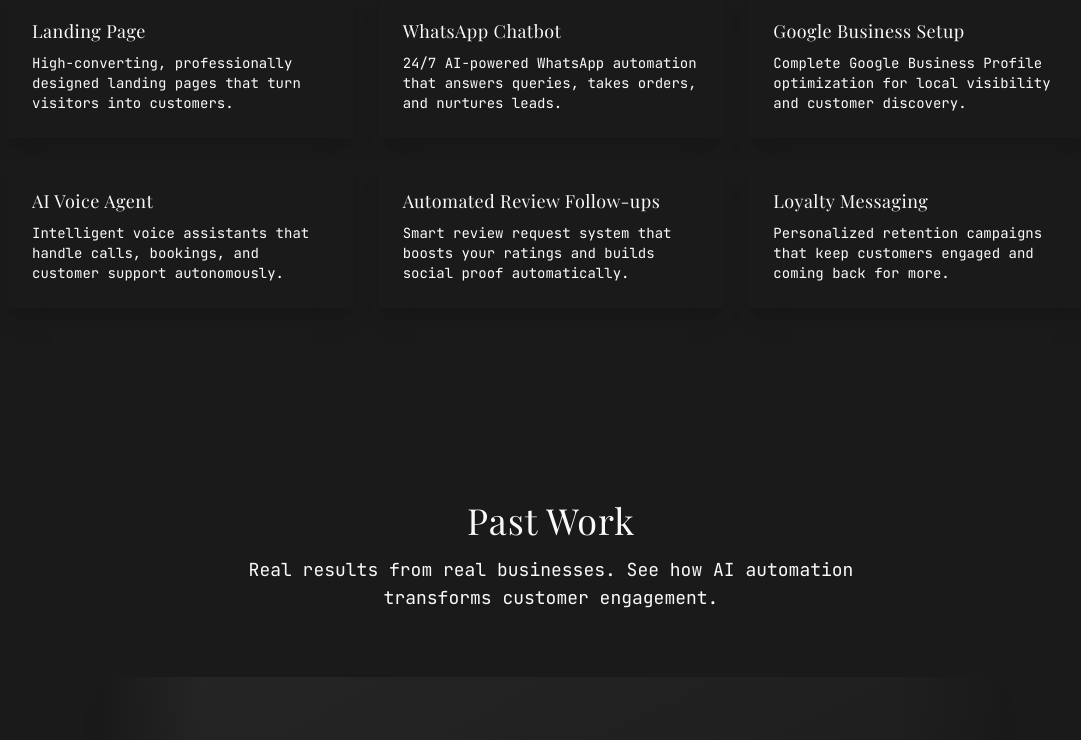
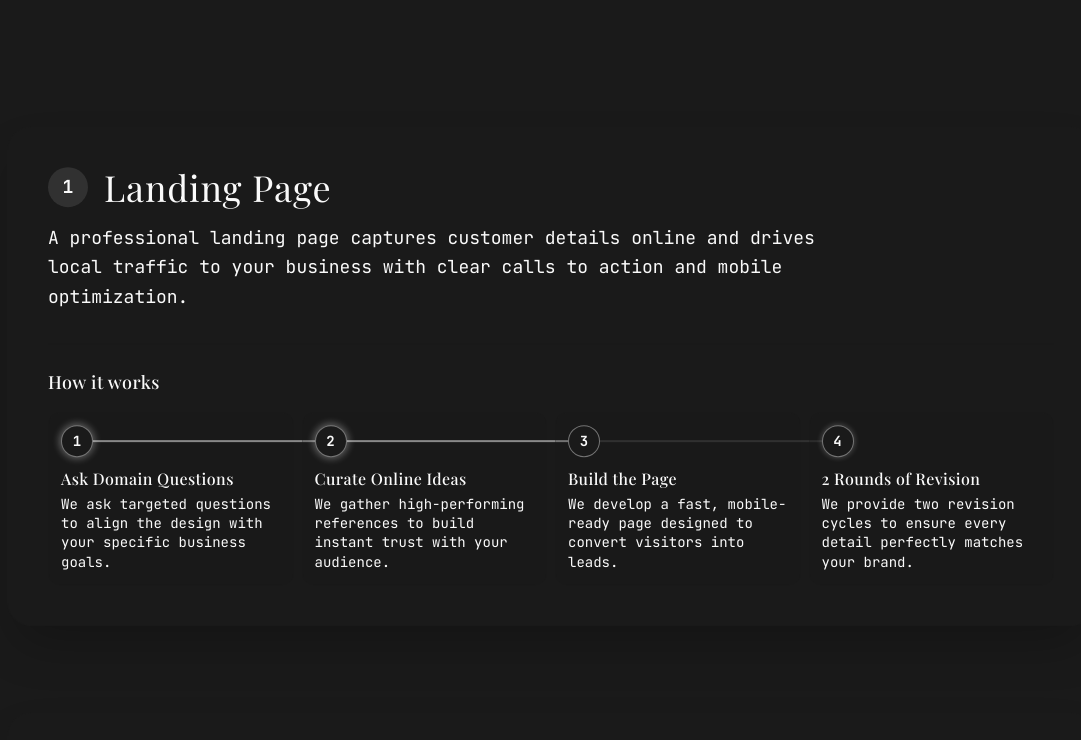
Before and after one commit to Sai-Videsh/Agency-Portfolio, a Next.js app in the folder sv-agency/: page / in a window 1280 px wide. Shown: the part 1080-1820 px from the top of the page, without its empty margins (89-1170 px from the left). Built offline with nearby package versions, Linux system fonts and the light colour scheme; a web font is replaced by a local one.

Commit message:
update: sticky card scroll animation added to services, with a periodic glow effect.

```diff
--- a/sv-agency/components/Hero.tsx
+++ b/sv-agency/components/Hero.tsx
@@ -60,7 +60,7 @@ export default function Hero() {
           transition={{ duration: 0.5, delay: 0.2 }}
           className="text-base sm:text-lg text-muted-foreground max-w-2xl mx-auto mb-10 leading-relaxed"
         >
-          Your page, your bot, your Google presence. So customers find you, get answered instantly, and keep coming back, without you doing anything manually.
+          We help restaurants, salons, and retail shops in Bengaluru get more repeat customers using AI voice agents, automated review follow-ups, and loyalty programs. Set up in under a week, no tech knowledge needed.
         </motion.p>
 
         {/* CTA Button - WhatsApp */}
--- a/sv-agency/components/Services.tsx
+++ b/sv-agency/components/Services.tsx
@@ -5,60 +5,81 @@ import { motion } from "framer-motion";
 const services = [
   {
     title: "Landing Page",
-    description: "High-converting, professionally designed landing pages that turn visitors into customers.",
+    description: "A professional landing page captures customer details online and drives local traffic to your business with clear calls to action and mobile optimization.",
+    steps: [
+      { title: "Ask Domain Questions", desc: "We ask targeted questions to align the design with your specific business goals." },
+      { title: "Curate Online Ideas", desc: "We gather high-performing references to build instant trust with your audience." },
+      { title: "Build the Page", desc: "We develop a fast, mobile-ready page designed to convert visitors into leads." },
+      { title: "2 Rounds of Revision", desc: "We provide two revision cycles to ensure every detail perfectly matches your brand." }
+    ]
   },
   {
     title: "WhatsApp Chatbot",
-    description: "24/7 AI-powered WhatsApp automation that answers queries, takes orders, and nurtures leads.",
+    description: "An AI WhatsApp chatbot instantly answers customer questions, takes orders, and sends automated follow-ups 24/7 without requiring your staff's manual intervention.",
+    steps: [
+      { title: "Map Customer Chats", desc: "We analyze your common queries to identify exactly what the bot must handle." },
+      { title: "Design the Chat Flow", desc: "We script natural conversation paths so the bot sounds helpful and human." },
+      { title: "Build the AI Bot", desc: "We program the AI to instantly answer questions and take orders 24/7." },
+      { title: "2 Rounds of Revision", desc: "We test the bot with you and refine its answers before it goes live." },
+      { title: "Add to Daily Workflow", desc: "We connect the bot to your number and train your staff to monitor it." }
+    ]
   },
   {
     title: "Google Business Setup",
-    description: "Complete Google Business Profile optimization for local visibility and customer discovery.",
+    description: "We optimize your Google Business Profile to ensure your business appears at the top of local search results when nearby customers are looking for your services.",
+    steps: [
+      { title: "Audit Your Profile", desc: "We identify missing details on your profile that are blocking local search traffic." },
+      { title: "Curate Keywords", desc: "We research what local customers are typing to find services just like yours." },
+      { title: "Optimize & Handover", desc: "We update your profile with targeted keywords and set up an easy posting routine." }
+    ]
   },
   {
     title: "AI Voice Agent",
-    description: "Intelligent voice assistants that handle calls, bookings, and customer support autonomously.",
+    description: "An AI voice agent answers your customer calls 24/7, books appointments, handles FAQs, and follows up with missed callers so your staff focuses on in-person service instead of phones.",
+    steps: [
+      { title: "Analyze Call Volume", desc: "We review your call logs to determine which routine questions the AI should intercept." },
+      { title: "Curate the Voice", desc: "We select a voice and write scripts that perfectly match your brand's tone." },
+      { title: "Build the Voice Agent", desc: "We deploy the AI to book appointments and answer FAQs around the clock." },
+      { title: "2 Rounds of Revision", desc: "We run practice calls to ensure the AI listens and responds naturally." },
+      { title: "Add to Daily Workflow", desc: "We connect the agent to your phone line to keep your daily operations smooth." }
+    ]
   },
   {
     title: "Automated Review Follow-ups",
-    description: "Smart review request system that boosts your ratings and builds social proof automatically.",
+    description: "We set up automated WhatsApp and SMS follow-ups that ask happy customers to leave a Google review within 2 hours of their visit. Most clients see a 3x review increase in the first month.",
+    steps: [
+      { title: "Find the Happy Moment", desc: "We pinpoint the exact moment your customer is happiest to ask for a review." },
+      { title: "Curate Message Templates", desc: "We write simple SMS messages that encourage 5-star Google ratings." },
+      { title: "Build the Automation", desc: "We automate the system to send requests 2 hours after a customer's visit." },
+      { title: "Add to Daily Workflow", desc: "We connect this to your billing system so reviews are requested automatically." }
+    ]
   },
   {
     title: "Loyalty Messaging",
-    description: "Personalized retention campaigns that keep customers engaged and coming back for more.",
-  },
+    description: "Automated personalized retention campaigns send targeted offers and updates to your existing customers to keep them engaged and coming back to your store.",
+    steps: [
+      { title: "Group Your Customers", desc: "We categorize your sales data to identify who is ready to buy again." },
+      { title: "Curate Custom Offers", desc: "We design specific discount codes that give past customers a reason to return." },
+      { title: "Build the Campaigns", desc: "We automate personalized messages for birthdays and long-time absences." },
+      { title: "2 Rounds of Revision", desc: "We review the templates with you to ensure all offers fit your budget." },
+      { title: "Add to Daily Workflow", desc: "We set up a simple dashboard for your staff to trigger campaigns easily." }
+    ]
+  }
 ];
-
-const containerVariants = {
-  hidden: { opacity: 0 },
-  visible: {
-    opacity: 1,
-    transition: {
-      staggerChildren: 0.1,
-    },
-  },
-};
-
-const itemVariants = {
-  hidden: { opacity: 0, y: 20 },
-  visible: {
-    opacity: 1,
-    y: 0,
-    transition: { duration: 0.5 },
-  },
-};
 
 export default function Services() {
   return (
-    <section id="services" className="py-24 relative">
+    <section id="services" className="py-24 relative overflow-visible">
       <div className="max-w-6xl mx-auto px-4 sm:px-6 lg:px-8">
+        {/* Container for Header & Cards - constrained sticky scope */}
+        <div className="relative">
           {/* Section Header */}
           <motion.div
             initial={{ opacity: 0, y: 20 }}
             whileInView={{ opacity: 1, y: 0 }}
             viewport={{ once: true }}
             transition={{ duration: 0.5 }}
-          className="text-center mb-16"
+            className="sticky top-24 md:top-32 z-0 text-center mb-24 md:mb-32"
           >
             <h2 className="text-3xl sm:text-4xl mb-4">
               Complete Customer System
@@ -68,25 +89,108 @@ export default function Services() {
             </p>
           </motion.div>
 
-        {/* Service Grid */}
-        <motion.div
-          variants={containerVariants}
-          initial="hidden"
-          whileInView="visible"
-          viewport={{ once: true }}
-          className="grid sm:grid-cols-2 lg:grid-cols-3 gap-6"
-        >
-          {services.map((service) => (
+          {/* Sticky Service Cards */}
+          <div className="flex flex-col gap-12 sm:gap-24 pt-[15vh] md:pt-[40vh]">
+            {services.map((service, index) => (
               <motion.div
                 key={service.title}
-              variants={itemVariants}
-              className="p-6 bg-gradient-to-br from-secondary to-background shadow-xl border border-accent/50 hover:border-primary/30 transition-all card-hover"
+                initial={{ opacity: 0, y: 50 }}
+                whileInView={{ opacity: 1, y: 0 }}
+                viewport={{ once: true, margin: "-100px" }}
+                transition={{ duration: 0.6 }}
+                className="sticky top-24 md:top-[50dvh] md:-translate-y-1/2 w-full p-6 md:p-10 bg-background border border-accent/50 shadow-2xl rounded-3xl"
+                style={{ zIndex: index + 10 }}
               >
-              <h4 className="text-lg mb-2">{service.title}</h4>
-              <p className="text-muted-foreground text-sm">{service.description}</p>
+                {/* Top Section: Title & Description */}
+                <div className="mb-8">
+                  <div className="flex items-center gap-4 mb-4">
+                    <span className="flex items-center justify-center w-10 h-10 rounded-full bg-primary/10 text-primary font-bold text-lg">
+                      {index + 1}
+                    </span>
+                    <h3 className="text-3xl sm:text-4xl">{service.title}</h3>
+                  </div>
+                  <p className="text-muted-foreground text-lg max-w-3xl leading-relaxed">
+                    {service.description}
+                  </p>
+                </div>
+
+                {/* Bottom Section: Horizontal Roadmap */}
+                <div className="border-t border-accent/30 pt-6 mt-6">
+                  <h4 className="text-lg font-medium mb-4 flex items-center gap-2">
+                    How it works
+                  </h4>
+                  <div className="flex overflow-x-auto md:overflow-visible snap-x snap-mandatory md:snap-none gap-2 pb-4 md:pb-0 [&::-webkit-scrollbar]:hidden [-ms-overflow-style:'none'] [scrollbar-width:'none']">
+                    {service.steps.map((step, stepIndex) => (
+                      <div
+                        key={step.title}
+                        className="relative flex-none w-[85%] sm:w-[60%] md:w-auto md:flex-1 snap-center bg-secondary/20 p-3 rounded-xl border border-accent/20"
+                      >
+                        {/* Connecting Line */}
+                        {stepIndex < service.steps.length - 1 && (
+                          <motion.div
+                            animate={{ opacity: [0.1, 0.1, 0.5, 0.5, 0.1] }}
+                            transition={{
+                              duration: 4,
+                              times: [0, 0.2, 0.45, 0.7, 1],
+                              repeat: Infinity,
+                              ease: "easeInOut",
+                              delay: stepIndex * 1.2
+                            }}
+                            className="absolute top-[28px] left-[28px] w-[calc(100%+8px)] h-[2px] bg-primary z-0 -translate-y-1/2 hidden sm:block"
+                          />
+                        )}
+
+                        {/* Roadmap Node */}
+                        <motion.div
+                          animate={{
+                            boxShadow: [
+                              "0 0 0px 0px rgba(255,255,255,0)",
+                              "0 0 0px 0px rgba(255,255,255,0)",
+                              "0 0 8px 2px rgba(255,255,255,0.3)",
+                              "0 0 8px 2px rgba(255,255,255,0.3)",
+                              "0 0 0px 0px rgba(255,255,255,0)"
+                            ]
+                          }}
+                          transition={{
+                            duration: 4,
+                            times: [0, 0.2, 0.45, 0.7, 1],
+                            repeat: Infinity,
+                            ease: "easeInOut",
+                            delay: stepIndex * 1.2
+                          }}
+                          className="relative z-10 w-8 h-8 rounded-full bg-background border border-primary/40 text-primary flex items-center justify-center text-sm font-bold mb-3"
+                        >
+                          {stepIndex + 1}
+                        </motion.div>
+
+                        <h5 className="text-base font-medium mb-1.5 leading-tight">{step.title}</h5>
+                        <p className="text-sm text-muted-foreground leading-snug">
+                          {step.desc}
+                        </p>
+                      </div>
+                    ))}
+                  </div>
+                </div>
               </motion.div>
             ))}
+          </div>
+
+          {/* Other AI Consulting Box - acting as a mask for the sticky title */}
+          <div className="relative z-40 bg-background pt-12 pb-24">
+            <motion.div
+              initial={{ opacity: 0, y: 20 }}
+              whileInView={{ opacity: 1, y: 0 }}
+              viewport={{ once: true }}
+              transition={{ duration: 0.5 }}
+              className="w-full p-8 md:p-12 bg-gradient-to-br from-secondary to-background shadow-xl border border-accent/50 hover:border-primary/30 transition-all rounded-3xl text-center"
+            >
+              <h4 className="text-2xl mb-4">Other AI Consulting</h4>
+              <p className="text-muted-foreground text-lg max-w-3xl mx-auto">
+                We offer specialized AI consulting for other business operations, custom automation workflows, and tailored artificial intelligence solutions to meet your unique tasks and needs.
+              </p>
             </motion.div>
+          </div>
+        </div>
       </div>
     </section>
   );
```
Also changed, not shown: 1 other file (tests, documents, lock files or other folders). Lines whose indentation alone changed are shown as unchanged.
